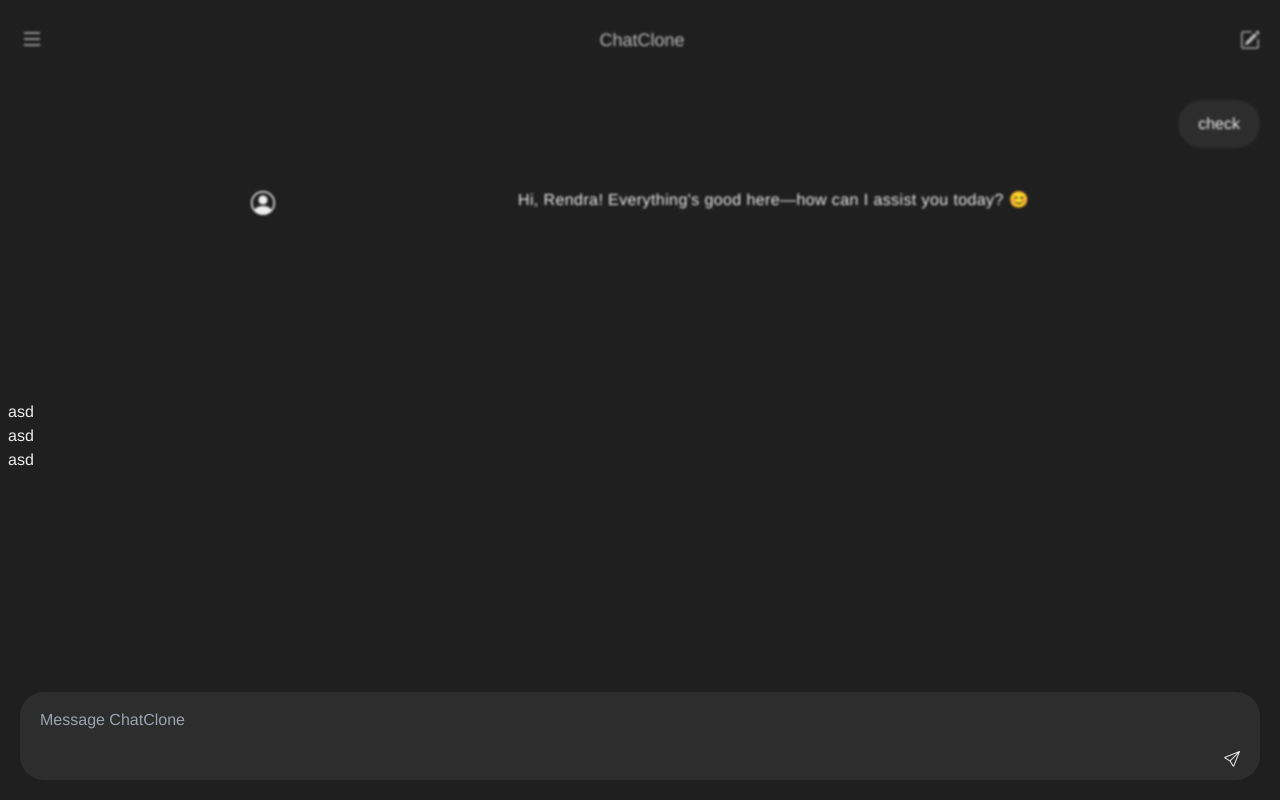
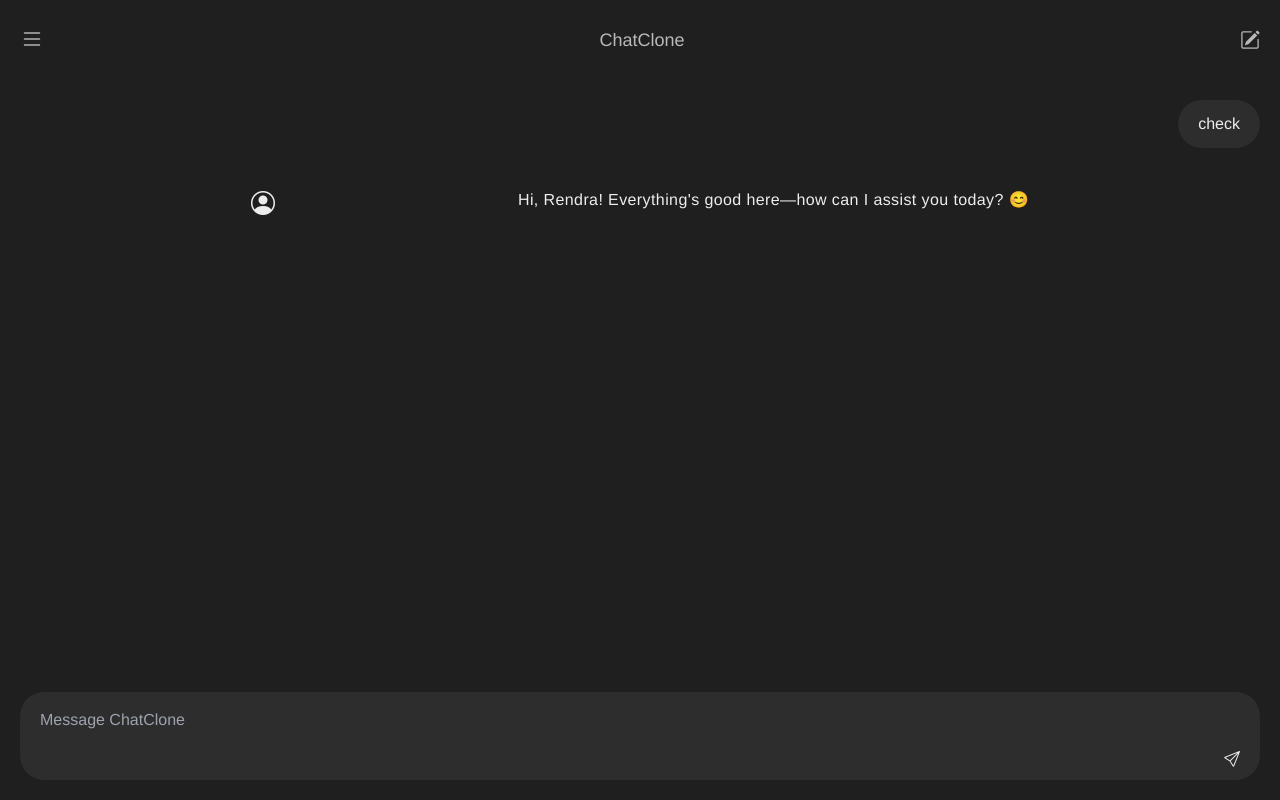
Before and after one commit to MainLah/ChatClone, a React (Vite) app: page / in a window 1280 px wide. Built offline with nearby package versions, Linux system fonts and the light colour scheme.

Commit message:
chore: working nav popup, haven't styled it

```diff
--- a/src/fragments/Navbar.jsx
+++ b/src/fragments/Navbar.jsx
@@ -7,17 +7,17 @@
     <div className="flex justify-between items-center w-full min-h-20 fixed bg-[#1f1f1f]">
       <div>
         <button
-          className="px-5 cursor-pointer focus:outline-none"
+          className="px-5 focus:outline-none"
           onClick={() => setNavIsOpen(!navIsOpen)}
         >
-          <i class="bi bi-list text-[#ededed] text-2xl opacity-75"></i>
+          <i className="bi bi-list text-[#ededed] text-2xl opacity-75 cursor-pointer"></i>
         </button>
       </div>
       <div className="text-[#ededed] px-5">
         <p className="text-lg opacity-75">ChatClone</p>
       </div>
       <div className="text-[#ededed] px-5">
-        <i class="bi bi-pencil-square text-xl opacity-75"></i>
+        <i className="bi bi-pencil-square text-xl opacity-75"></i>
       </div>
     </div>
   );
--- a/src/fragments/PopupNav.jsx
+++ b/src/fragments/PopupNav.jsx
@@ -7,8 +7,8 @@
   return (
     <div
       className="w-full hidden h-full absolute left-0 backdrop-blur-[1px]"
-      style={{ display: `${navIsOpen ? "none" : "block"}` }}
-      onClick={() => setNavIsOpen(!navIsOpen)}
+      style={{ display: `${!navIsOpen ? "none" : "block"}` }}
+      onClick={() => (navIsOpen ? setNavIsOpen(false) : setNavIsOpen(true))}
     >
       <div className="w-1/3 absolute left-0 inset-y-1/2">
         <ul>
--- a/src/pages/home.jsx
+++ b/src/pages/home.jsx
@@ -12,8 +12,8 @@
   return (
     <>
       <div className="w-screen h-screen">
-        <Navbar />
         <Context.Provider value={[navIsOpen, setNavIsOpen]}>
+          <Navbar />
           <PopupNav />
         </Context.Provider>
         <div className="pt-20 pb-32 h-screen">
```
